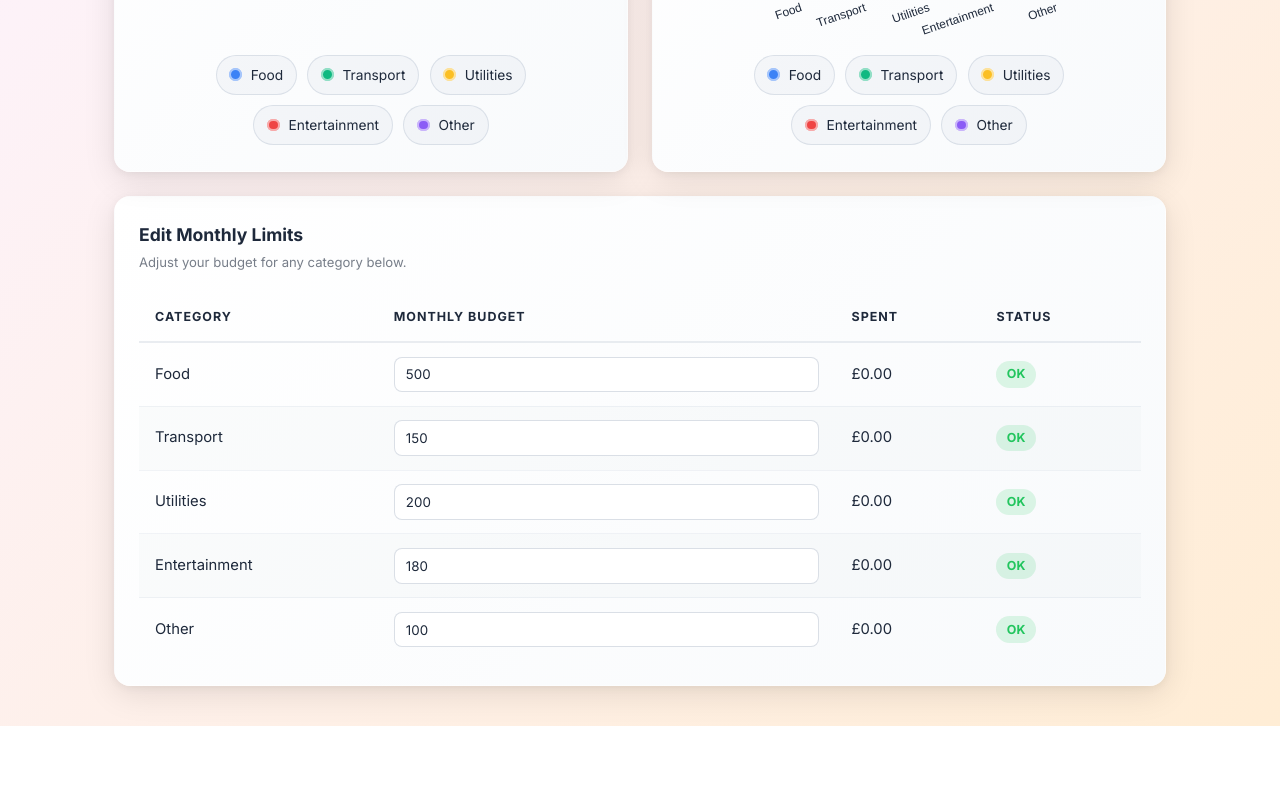
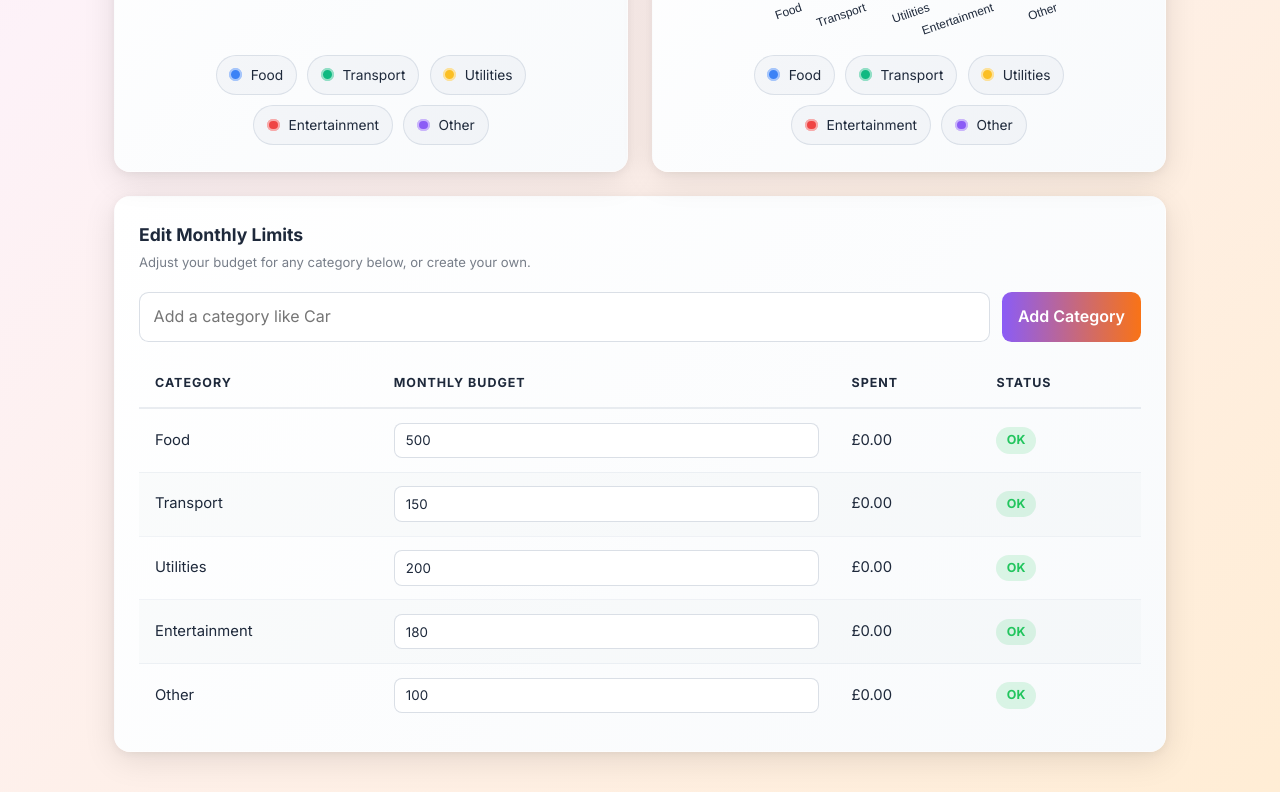
Before and after one commit to FabianC1/Lunivo, a Next.js app: page /budgets in a window 1280 px wide. Shown: the part 1787-2579 px from the top of the page. Before the commit the page ends 2513 px from the top, so only its background shows below. Built offline with nearby package versions, Linux system fonts and the light colour scheme; no server answers; the database is empty; sample sign-in values are in the browser's storage.

Commit message:
added custom categories for budget. need to rename transactions page to spending

```diff
--- a/app/budgets/budgets.module.css
+++ b/app/budgets/budgets.module.css
@@ -104,6 +104,40 @@
 
 .feedbackError {
   color: #ef4444;
+}
+
+.categoryActions {
+  display: flex;
+  gap: 0.75rem;
+  margin: 0 0 1rem;
+  flex-wrap: wrap;
+}
+
+.categoryInput {
+  flex: 1 1 16rem;
+  min-width: 14rem;
+  padding: 0.7rem 0.85rem;
+  border: 1px solid rgba(148, 163, 184, 0.35);
+  border-radius: 0.6rem;
+  background: var(--card-color);
+  color: var(--text-color);
+  font: inherit;
+}
+
+.categoryInput:focus {
+  outline: none;
+  border-color: var(--primary-color);
+  box-shadow: 0 0 0 2px rgba(59, 130, 246, 0.2);
+}
+
+.categoryButton {
+  padding: 0.7rem 1rem;
+  border: none;
+  border-radius: 0.6rem;
+  background: linear-gradient(90deg, var(--button-gradient-start) 0%, var(--button-gradient-end) 100%);
+  color: #fff;
+  font: inherit;
+  font-weight: 600;
 }
 
 /* Progress bars */
@@ -299,4 +333,8 @@
 
 @media (max-width: 768px) {
   .kpiGrid   { grid-template-columns: repeat(2, 1fr); }
+
+  .categoryActions {
+    flex-direction: column;
+  }
 }
--- a/app/budgets/page.tsx
+++ b/app/budgets/page.tsx
@@ -5,7 +5,7 @@ import styles from "./budgets.module.css";
 import Chart from "../../components/Chart";
 import BudgetComparisonChart from "../../components/BudgetComparisonChart";
 import PageLoading from "../../components/PageLoading";
-import { initialBudgets, type BudgetMap } from "../../lib/budgets";
+import { initialBudgets, normalizeBudgetCategoryName, normalizeBudgetMap, sanitizeBudgets, type BudgetMap } from "../../lib/budgets";
 import { formatCurrency } from "../../lib/utils";
 import { getSession } from "../../lib/auth";
 
@@ -27,6 +27,8 @@ export default function Budgets() {
   const [isSaving, setIsSaving] = useState(false);
   const [feedback, setFeedback] = useState("");
   const [error, setError] = useState("");
+  const [newCategory, setNewCategory] = useState("");
+  const [categoryError, setCategoryError] = useState("");
 
   useEffect(() => {
     const session = getSession();
@@ -37,7 +39,7 @@ export default function Budgets() {
 
     if (!userId) {
       setBudgets(initialBudgets);
-      setActualSpending(SAMPLE_SPENDING);
+      setActualSpending(normalizeBudgetMap(SAMPLE_SPENDING, Object.fromEntries(Object.keys(initialBudgets).map((category) => [category, 0]))));
       setHasLoadedBudgets(true);
       setIsLoading(false);
       return;
@@ -72,6 +74,8 @@ export default function Budgets() {
           return;
         }
 
+        const loadedBudgets = sanitizeBudgets(budgetsPayload.budget?.categories ?? initialBudgets);
+
         const expenseTransactions = Array.isArray(spendingPayload.transactions)
           ? spendingPayload.transactions
           : [];
@@ -87,12 +91,12 @@ export default function Budgets() {
           return totals;
         }, {} as BudgetMap);
 
-        for (const key of Object.keys(initialBudgets)) {
+        for (const key of new Set([...Object.keys(loadedBudgets), ...Object.keys(initialBudgets), ...Object.keys(monthlySpending)])) {
           monthlySpending[key] = monthlySpending[key] ?? 0;
         }
 
-        setBudgets(budgetsPayload.budget?.categories ?? initialBudgets);
-        setActualSpending(monthlySpending);
+        setBudgets(loadedBudgets);
+        setActualSpending(normalizeBudgetMap(monthlySpending, Object.fromEntries(Object.keys(monthlySpending).map((category) => [category, 0]))));
         setHasLoadedBudgets(true);
       } catch (loadError) {
         if (!isMounted) {
@@ -101,7 +105,7 @@ export default function Budgets() {
 
         setError(loadError instanceof Error ? loadError.message : "Failed to load budget data.");
         setBudgets(initialBudgets);
-        setActualSpending(SAMPLE_SPENDING);
+        setActualSpending(normalizeBudgetMap(SAMPLE_SPENDING, Object.fromEntries(Object.keys(initialBudgets).map((category) => [category, 0]))));
         setHasLoadedBudgets(true);
       } finally {
         if (isMounted) {
@@ -148,7 +152,30 @@ export default function Budgets() {
   function updateCategory(cat: string, amt: number) {
     const safe = isNaN(amt) ? 0 : amt;
     setFeedback("");
-    setBudgets((prev) => ({ ...prev, [cat]: safe }));
+    setBudgets((prev) => sanitizeBudgets({ ...prev, [cat]: safe }));
+  }
+
+  function addCategory() {
+    const normalized = normalizeBudgetCategoryName(newCategory);
+    if (!normalized) {
+      setCategoryError("Enter a category name.");
+      return;
+    }
+
+    const exists = Object.keys(budgets).some(
+      (category) => category.toLowerCase() === normalized.toLowerCase()
+    );
+
+    if (exists) {
+      setCategoryError("That category already exists.");
+      return;
+    }
+
+    setCategoryError("");
+    setFeedback("");
+    setBudgets((prev) => sanitizeBudgets({ ...prev, [normalized]: 0 }));
+    setActualSpending((prev) => normalizeBudgetMap({ ...prev, [normalized]: prev[normalized] ?? 0 }, Object.fromEntries(Object.keys({ ...prev, [normalized]: 0 }).map((category) => [category, 0]))));
+    setNewCategory("");
   }
 
   const totalBudget       = Object.values(budgets).reduce((s, v) => s + v, 0);
@@ -274,8 +301,24 @@ export default function Budgets() {
       <section className={styles.cardSection}>
         <div className={styles.sectionHeader}>
           <h2>Edit Monthly Limits</h2>
-          <p>Adjust your budget for any category below.</p>
+          <p>Adjust your budget for any category below, or create your own.</p>
         </div>
+        <div className={styles.categoryActions}>
+          <input
+            type="text"
+            className={styles.categoryInput}
+            value={newCategory}
+            onChange={(event) => {
+              setNewCategory(event.target.value);
+              setCategoryError("");
+            }}
+            placeholder="Add a category like Car"
+          />
+          <button type="button" className={styles.categoryButton} onClick={addCategory}>
+            Add Category
+          </button>
+        </div>
+        {categoryError ? <p className={styles.feedbackError}>{categoryError}</p> : null}
         <div className={styles.tableWrapper}>
           <table className={styles.table}>
             <thead>
--- a/lib/budgets.ts
+++ b/lib/budgets.ts
@@ -10,32 +10,66 @@ export const initialBudgets: BudgetMap = {
   Other: 100,
 };
 
+const DEFAULT_CATEGORY_ORDER = Object.keys(initialBudgets);
+
 const STORAGE_KEY = "lunivo-budgets";
 
-function sanitizeBudgets(value: unknown): BudgetMap {
-  const safeBudgets: BudgetMap = { ...initialBudgets };
+function sortBudgetEntries(entries: Array<[string, number]>): BudgetMap {
+  return Object.fromEntries(
+    entries.sort(([left], [right]) => {
+      const leftDefaultIndex = DEFAULT_CATEGORY_ORDER.indexOf(left);
+      const rightDefaultIndex = DEFAULT_CATEGORY_ORDER.indexOf(right);
+
+      if (leftDefaultIndex !== -1 || rightDefaultIndex !== -1) {
+        if (leftDefaultIndex === -1) return 1;
+        if (rightDefaultIndex === -1) return -1;
+        return leftDefaultIndex - rightDefaultIndex;
+      }
+
+      return left.localeCompare(right);
+    })
+  );
+}
+
+export function normalizeBudgetCategoryName(value: string) {
+  return value.trim().replace(/\s+/g, " ");
+}
+
+export function normalizeBudgetMap(value: unknown, defaults: BudgetMap = initialBudgets): BudgetMap {
+  const safeBudgets = new Map<string, number>();
+
+  for (const [category, amount] of Object.entries(defaults)) {
+    safeBudgets.set(category, amount);
+  }
 
   if (!value || typeof value !== "object") {
-    return safeBudgets;
+    return sortBudgetEntries(Array.from(safeBudgets.entries()));
   }
 
-  for (const category of Object.keys(initialBudgets)) {
-    const rawValue = (value as Record<string, unknown>)[category];
+  for (const [rawCategory, rawValue] of Object.entries(value as Record<string, unknown>)) {
+    const category = normalizeBudgetCategoryName(rawCategory);
+    if (!category) {
+      continue;
+    }
 
     if (typeof rawValue === "number" && Number.isFinite(rawValue)) {
-      safeBudgets[category] = rawValue;
+      safeBudgets.set(category, rawValue);
       continue;
     }
 
     if (typeof rawValue === "string" && rawValue.trim() !== "") {
       const parsedValue = Number(rawValue);
       if (Number.isFinite(parsedValue)) {
-        safeBudgets[category] = parsedValue;
+        safeBudgets.set(category, parsedValue);
       }
     }
   }
 
-  return safeBudgets;
+  return sortBudgetEntries(Array.from(safeBudgets.entries()));
+}
+
+export function sanitizeBudgets(value: unknown): BudgetMap {
+  return normalizeBudgetMap(value, initialBudgets);
 }
 
 export function loadBudgets(): BudgetMap {
```
Also changed, not shown: app/dashboard/page.tsx (+41 -20 lines), app/transactions/page.tsx (+16 -7 lines).
